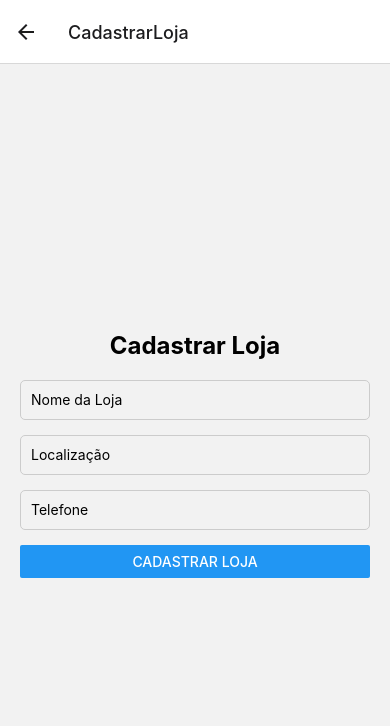
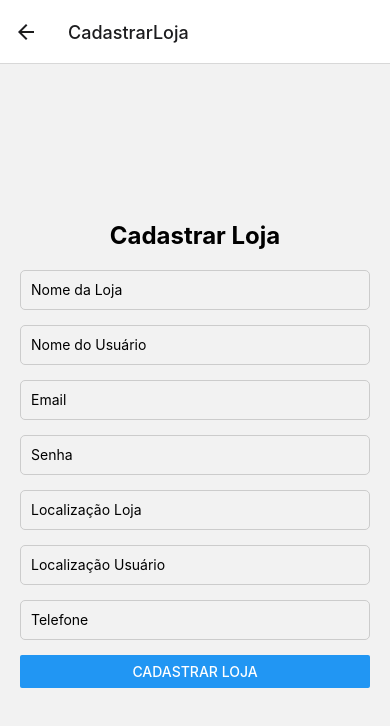
Before and after one commit to MarceloDev1/XepaFoodApp, a React Native app: screen /CadastrarLoja in a window 390 px wide. Shown: the top 726 px of the page. Built offline with nearby package versions, Linux system fonts and the light colour scheme.

Commit message:
Nova Tela Cadastro Loja com Dados de Usuario

```diff
--- a/src/views/CadastrarLojaScreen.js
+++ b/src/views/CadastrarLojaScreen.js
@@ -4,20 +4,29 @@ import api from '../services/axios';
 
 const CadastrarLojaScreen = ({ navigation }) => {
   const [nomeLoja, setNomeLoja] = useState("");
-  const [localizacao, setLocalizacao] = useState("");
+  const [nome, setNome] = useState("");
+  const [email, setEmail] = useState("");
+  const [senha, setSenha] = useState("");
+  const [localizacaoLoja, setLocalizacaoLoja] = useState("");
+  const [localizacaoUsuario, setLocalizacaoUsuario] = useState("");
   const [telefone, setTelefone] = useState("");
 
   const handleCadastrarLoja = async () => {
-    if (nomeLoja === "" || localizacao === "" || telefone === "") {
+    if (nomeLoja === "" || localizacaoLoja === "" || telefone === "") {
       Alert.alert("Erro", "Por favor, preencha todos os campos.");
       return;
     }
 
     try {
-      const response = await api.post('/api/Loja/CriarLoja', {
+      const response = await api.post('/api/Loja/CriarLojaEUsuario', {
         nomeLoja,
-        localizacao,
-        telefone
+        nome,
+        email,
+        senha,
+        localizacaoLoja,
+        localizacaoUsuario,
+        telefone,
+        feirante : true
       });
 
       if (response.status === 201) {
@@ -41,16 +50,39 @@ const CadastrarLojaScreen = ({ navigation }) => {
       />
       <TextInput
         style={styles.input}
-        placeholder="Localização"
-        value={localizacao}
-        onChangeText={setLocalizacao}
+        placeholder="Nome do Usuário"
+        value={nome}
+        onChangeText={setNome}
+      />
+      <TextInput
+        style={styles.input}
+        placeholder="Email"
+        value={email}
+        onChangeText={setEmail}
+      />
+      <TextInput
+        style={styles.input}
+        placeholder="Senha"
+        value={senha}
+        onChangeText={setSenha}
+      />
+      <TextInput
+        style={styles.input}
+        placeholder="Localização Loja"
+        value={localizacaoLoja}
+        onChangeText={setLocalizacaoLoja}
+      />
+       <TextInput
+        style={styles.input}
+        placeholder="Localização Usuário"
+        value={localizacaoUsuario}
+        onChangeText={setLocalizacaoUsuario}
       />
       <TextInput
         style={styles.input}
         placeholder="Telefone"
         value={telefone}
         onChangeText={setTelefone}
-        keyboardType="phone-pad"
       />
       <Button title="Cadastrar Loja" onPress={handleCadastrarLoja} />
     </View>
```
